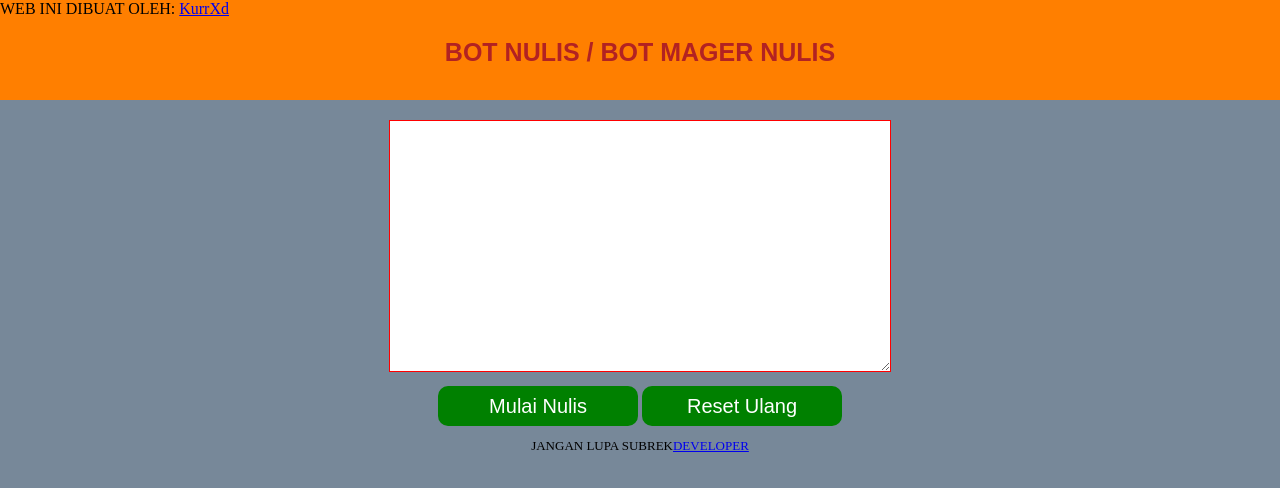
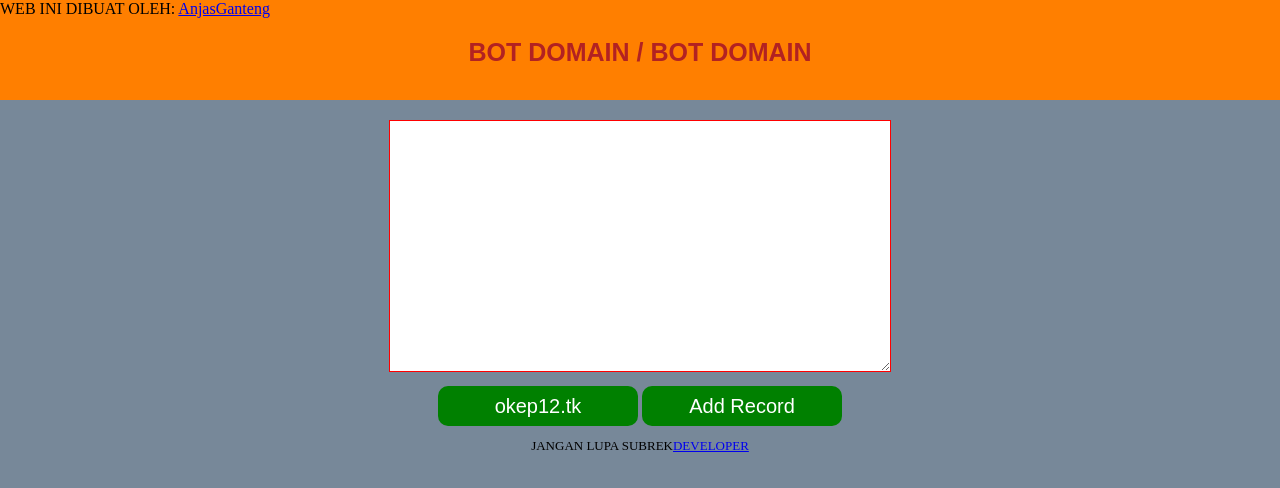
Before and after one commit to kenzostore/web-bot-nulis, a website: page index.html in a window 1280 px wide. Drawn offline with Linux system fonts and the light colour scheme.

Commit message:
Update index.html
Zss

```diff
--- a/index.html
+++ b/index.html
@@ -2,7 +2,7 @@
 <html>
 <head>
 	<meta http-equiv="Content-Type" content="text/html; charset=UTF-8"/>
-<title>Bot Nulis</title>
+<title>Bot Domain</title>
 <link rel="icon" type="image/png" href="logo/logonya.jpg">
 <link rel="stylesheet" type="text/css" href="style1.css">
 <script async src="https://pagead2.googlesyndication.com/pagead/js/adsbygoogle.js?client=ca-pub-5022702609186380" ></script>
@@ -13,14 +13,14 @@
 </head>
 <body>
 <header>
-<p href="https://wa.me/6281220670449">WEB INI DIBUAT OLEH: <a target="_blank" href="index.html">KurrXd</a></p>
-<h1>BOT NULIS / BOT MAGER NULIS</h1>
+<p href="https://wa.me/6281220670449">WEB INI DIBUAT OLEH: <a target="_blank" href="index.html">AnjasGanteng</a></p>
+<h1>BOT DOMAIN / BOT DOMAIN</h1>
 </header>
 <div class="main">
 <div class="tulis"><textarea id="buku"></textarea>
 <center>
-<button type="submit" onclick="botnulis()" id='button'>Mulai Nulis</button>
-<button type="submit" >Reset Ulang</button>
+<button type="submit" onclick="okep12.tk()" id='button'>okep12.tk</button>
+<button type="submit" >Add Record</button>
 </center>
 </div>
 <script>
```
